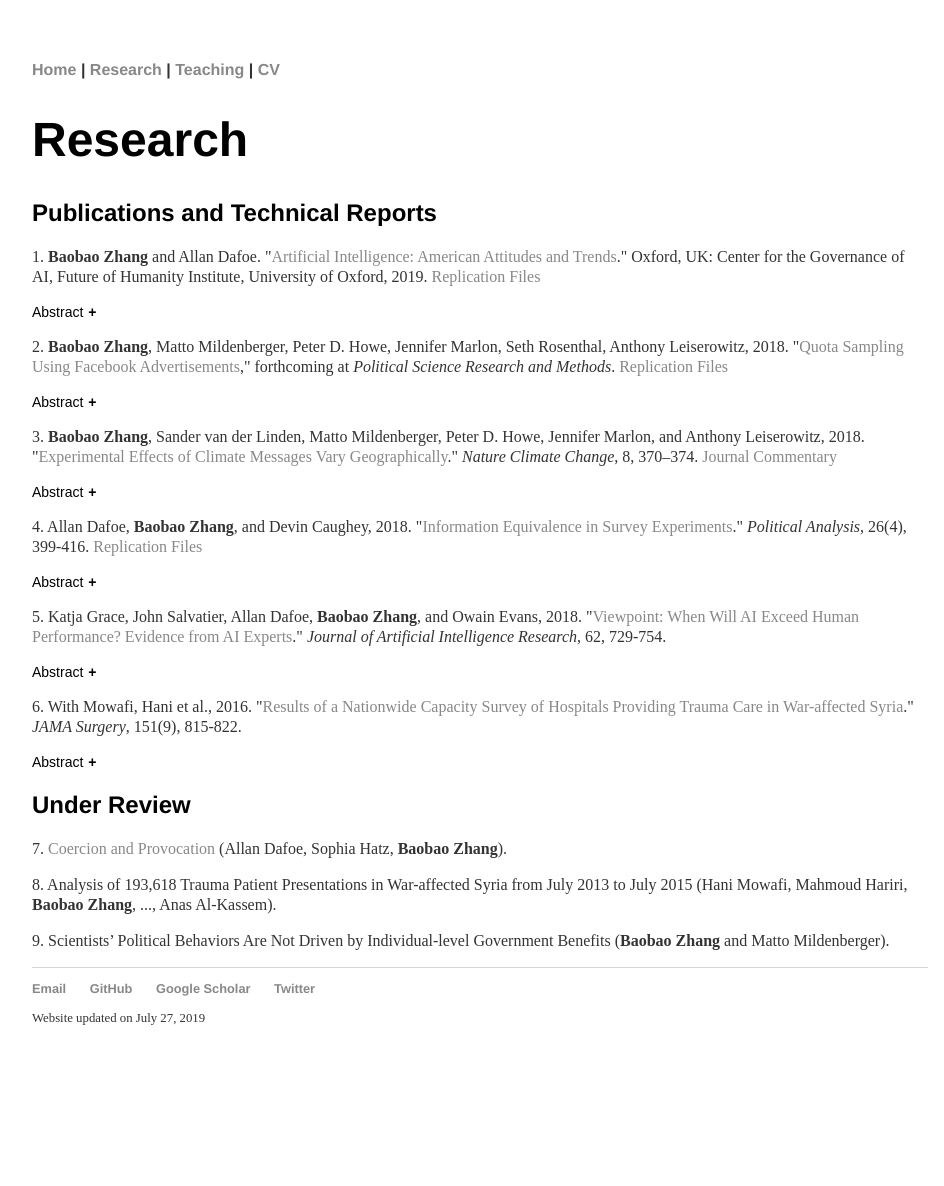
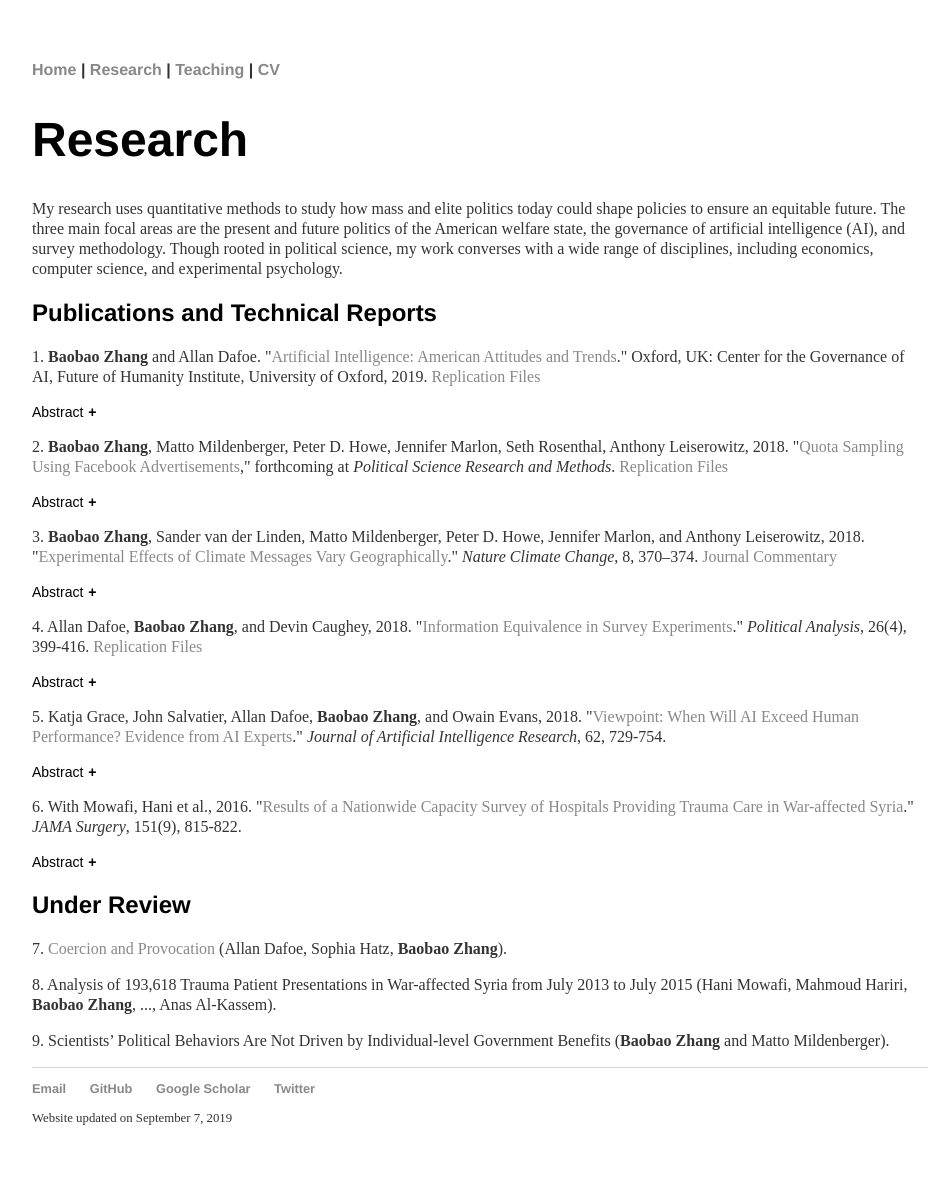
Before and after one commit to morganlivingston/baobaofzhang.github.io, a Jekyll site: the page built from research.html, in a window 1280 px wide. Shown: the whole page, without its empty margins (160-1104 px from the left). Built offline with Jekyll 4.4.1, drawn with Linux system fonts in a browser that asks for light colours; before the commit the page ends 1086 px from its top, so only the background shows below that.

Commit message:
Update research and update date

```diff
--- a/_layouts/default.html
+++ b/_layouts/default.html
@@ -84,7 +84,7 @@
    <li><a href="https://scholar.google.com/citations?user=yqpOQRsAAAAJ&hl=en">Google Scholar</a></li>
    <li><a href="https://twitter.com/baobaofzhang">Twitter</a></li>
    </ul>
-   <p>Website updated on July 27, 2019</p>
+   <p>Website updated on September 7, 2019</p>
   </footer>
   </body>
 
--- a/research.html
+++ b/research.html
@@ -5,6 +5,8 @@ title: Baobao Zhang | Research
 
 		<div class="blurb">
 			<h1>Research</h1>
+
+      <p>My research uses quantitative methods to study how mass and elite politics today could shape policies to ensure an equitable future. The three main focal areas are the present and future politics of the American welfare state, the governance of artificial intelligence (AI), and survey methodology. Though rooted in political science, my work converses with a wide range of disciplines, including economics, computer science, and experimental psychology.</p>
 
 			<h2>Publications and Technical Reports</h2>
 			<p>1. <b>Baobao Zhang</b> and Allan Dafoe. "<a href = "https://governanceai.github.io/US-Public-Opinion-Report-Jan-2019/">Artificial Intelligence: American Attitudes and Trends</a>." Oxford, UK: Center for the
```
